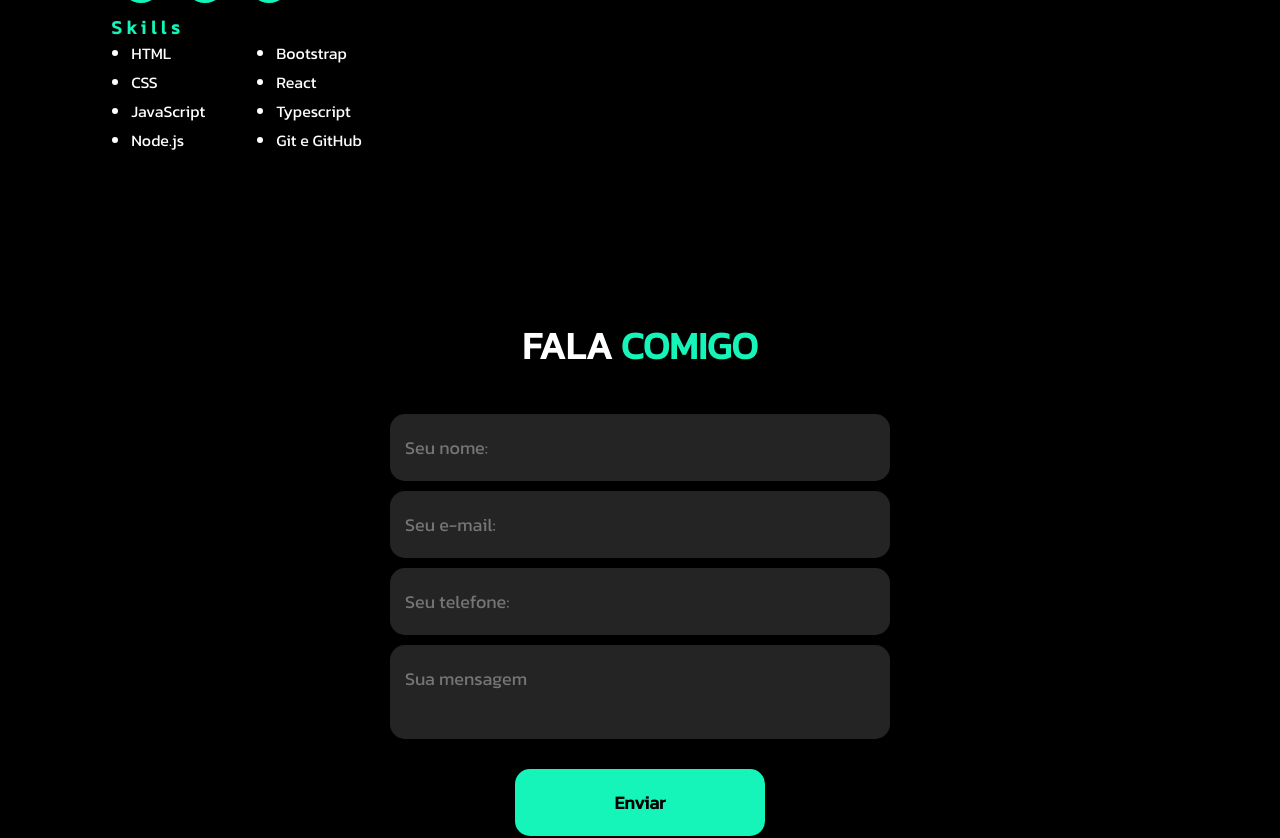
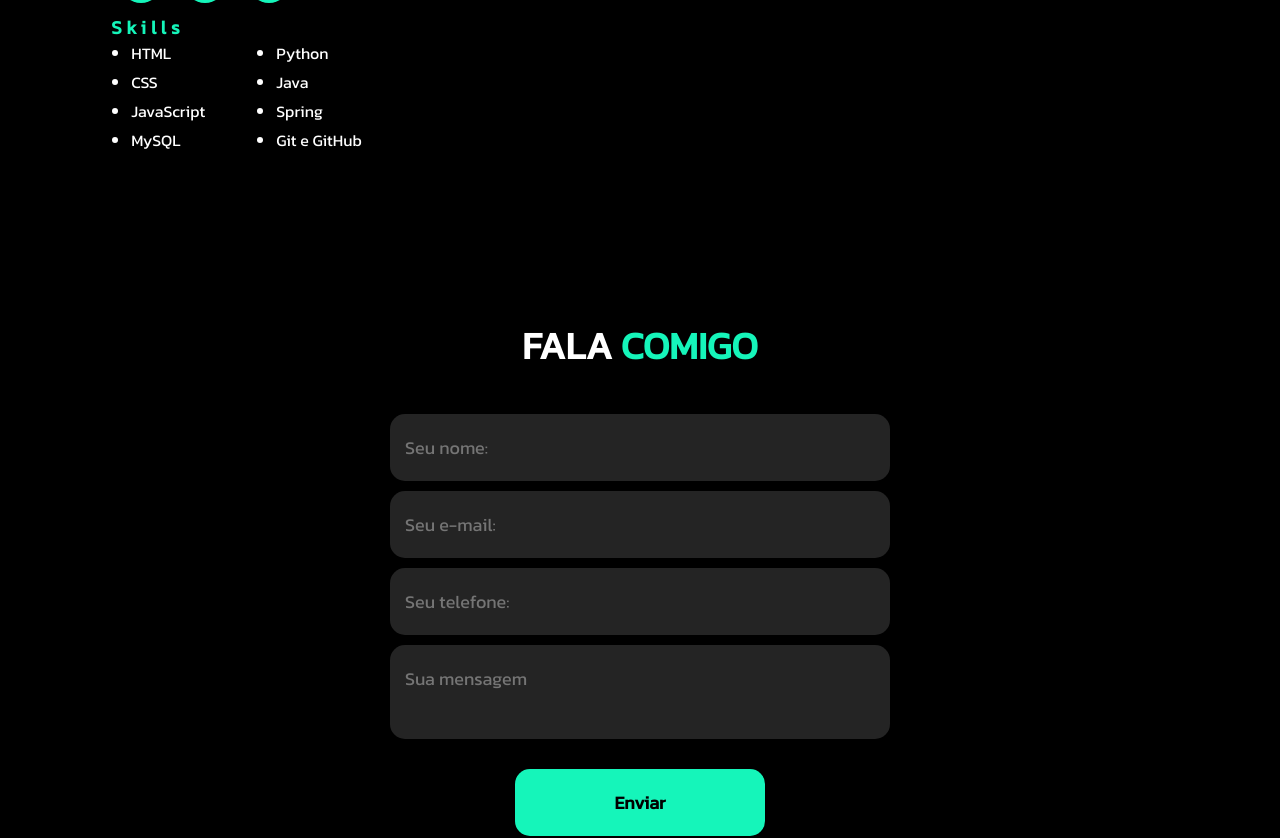
Before and after one commit to raaudev/rstech, a plain HTML site: page index.html in a window 1280 px wide. Shown: the part 2504-3342 px from the top of the page. Drawn offline with nearby package versions, Linux system fonts and the light colour scheme; files whose address does not match are found by name.

Commit message:
Update index.html

```diff
--- a/index.html
+++ b/index.html
@@ -206,12 +206,12 @@
 
                         <ul class="skills-list">
                           <li>HTML</li>
-                          <li>Bootstrap</li>
+                          <li>Python</li>
                           <li>CSS</li>
-                          <li>React</li>
+                          <li>Java</li>
                           <li>JavaScript</li>
-                          <li>Typescript</li>
-                          <li>Node.js</li>
+                          <li>Spring</li>
+                          <li>MySQL</li>
                           <li>Git e GitHub</li>
                         </ul> <!-- skills-list -->
 
```
